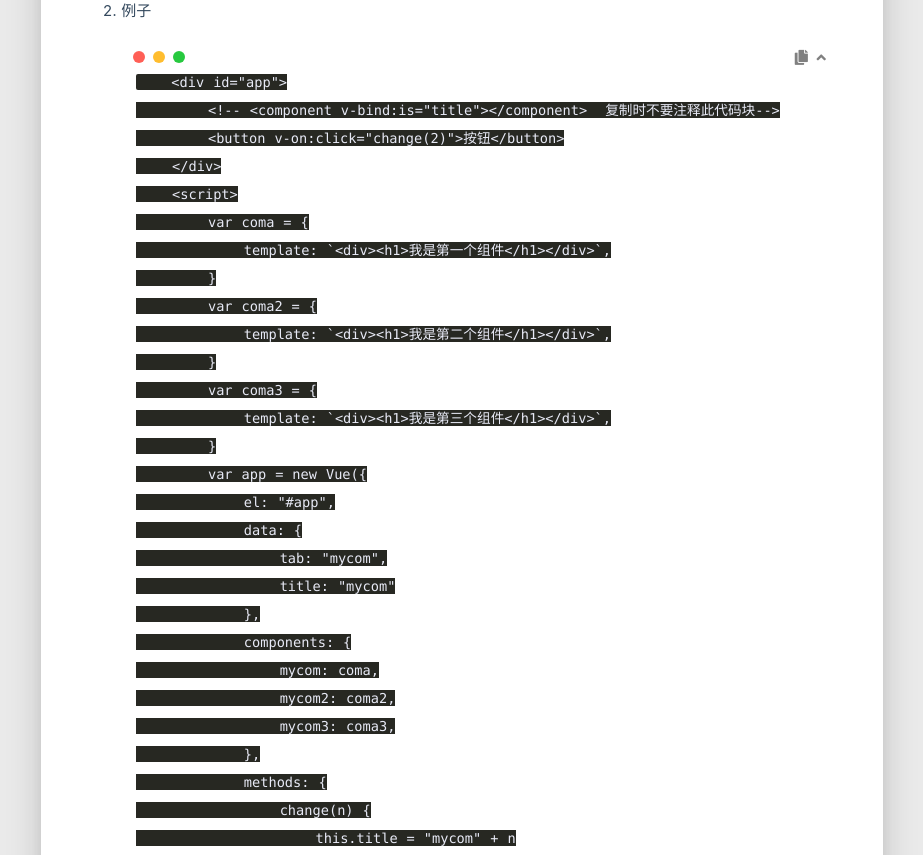
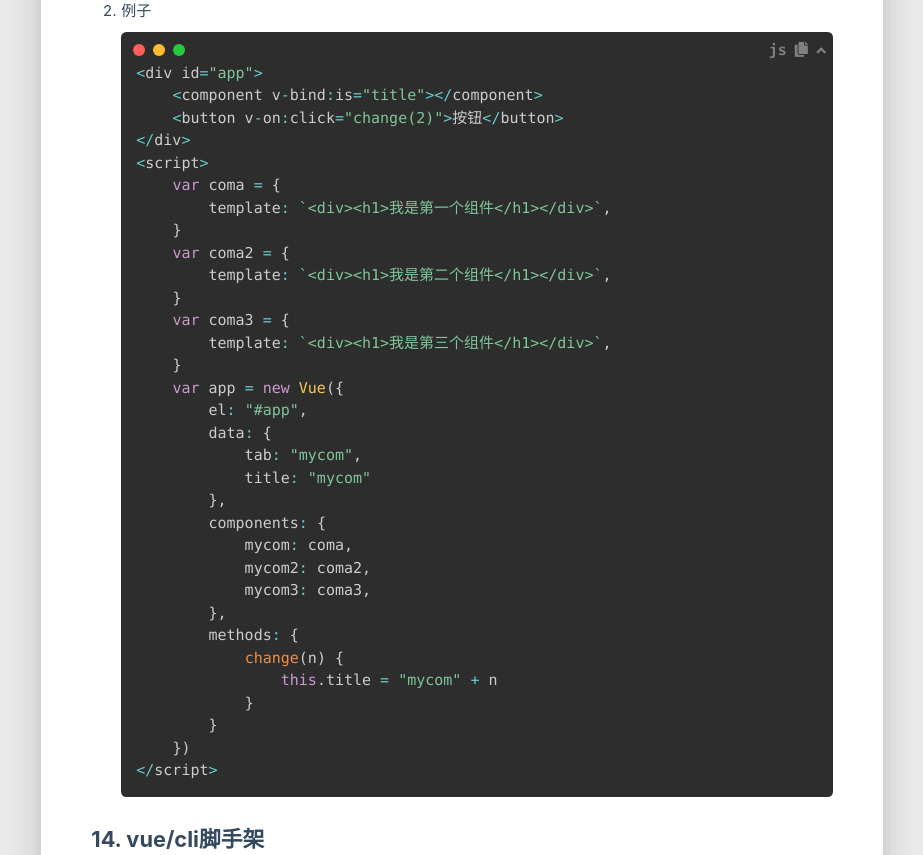
Before and after one commit to youyo-Git/youyo-Git.github.io, a plain HTML site: page 2021/07/04/Vue学习笔记/index.html in a window 1280 px wide. Shown: the part 10373-11228 px from the top of the page, without its empty margins (34-957 px from the left). Drawn offline with Linux system fonts and the light colour scheme; some packages are replaced by stand-ins of ours; no server answers; a script that the page names is missing.

Commit message:
Site updated: 2021-07-11 23:40:41

```diff
--- a/2021/07/04/Vue学习笔记/index.html
+++ b/2021/07/04/Vue学习笔记/index.html
@@ -848,40 +848,38 @@
 </ol>
 <h4 id="13-动态组件"><a href="#13-动态组件" class="headerlink" title="13. 动态组件"></a>13. 动态组件</h4><ol>
 <li><code>&lt;component v-bind:is=&quot;组件名&quot;&gt;&lt;/component&gt;</code></li>
-<li>例子<pre><code class="html">    &lt;div id=&quot;app&quot;&gt;
-        &lt;!-- &lt;component v-bind:is=&quot;title&quot;&gt;&lt;/component&gt;  复制时不要注释此代码块--&gt;
-        &lt;button v-on:click=&quot;change(2)&quot;&gt;按钮&lt;/button&gt;
-    &lt;/div&gt;
-    &lt;script&gt;
-        var coma = &#123;
-            template: `&lt;div&gt;&lt;h1&gt;我是第一个组件&lt;/h1&gt;&lt;/div&gt;`,
-        &#125;
-        var coma2 = &#123;
-            template: `&lt;div&gt;&lt;h1&gt;我是第二个组件&lt;/h1&gt;&lt;/div&gt;`,
-        &#125;
-        var coma3 = &#123;
-            template: `&lt;div&gt;&lt;h1&gt;我是第三个组件&lt;/h1&gt;&lt;/div&gt;`,
-        &#125;
-        var app = new Vue(&#123;
-            el: &quot;#app&quot;,
-            data: &#123;
-                tab: &quot;mycom&quot;,
-                title: &quot;mycom&quot;
-            &#125;,
-            components: &#123;
-                mycom: coma,
-                mycom2: coma2,
-                mycom3: coma3,
-            &#125;,
-            methods: &#123;
-                change(n) &#123;
-                    this.title = &quot;mycom&quot; + n
-                &#125;
-            &#125;
-        &#125;)
-    &lt;/script&gt;
-</code></pre>
-</li>
+<li>例子<pre class="line-numbers language-js" data-language="js"><code class="language-js"><span class="token operator">&lt;</span>div id<span class="token operator">=</span><span class="token string">"app"</span><span class="token operator">></span>
+    <span class="token operator">&lt;</span>component v<span class="token operator">-</span>bind<span class="token operator">:</span>is<span class="token operator">=</span><span class="token string">"title"</span><span class="token operator">></span><span class="token operator">&lt;</span><span class="token operator">/</span>component<span class="token operator">></span>
+    <span class="token operator">&lt;</span>button v<span class="token operator">-</span>on<span class="token operator">:</span>click<span class="token operator">=</span><span class="token string">"change(2)"</span><span class="token operator">></span>按钮<span class="token operator">&lt;</span><span class="token operator">/</span>button<span class="token operator">></span>
+<span class="token operator">&lt;</span><span class="token operator">/</span>div<span class="token operator">></span>
+<span class="token operator">&lt;</span>script<span class="token operator">></span>
+    <span class="token keyword">var</span> coma <span class="token operator">=</span> <span class="token punctuation">&#123;</span>
+        template<span class="token operator">:</span> <span class="token template-string"><span class="token template-punctuation string">`</span><span class="token string">&lt;div>&lt;h1>我是第一个组件&lt;/h1>&lt;/div></span><span class="token template-punctuation string">`</span></span><span class="token punctuation">,</span>
+    <span class="token punctuation">&#125;</span>
+    <span class="token keyword">var</span> coma2 <span class="token operator">=</span> <span class="token punctuation">&#123;</span>
+        template<span class="token operator">:</span> <span class="token template-string"><span class="token template-punctuation string">`</span><span class="token string">&lt;div>&lt;h1>我是第二个组件&lt;/h1>&lt;/div></span><span class="token template-punctuation string">`</span></span><span class="token punctuation">,</span>
+    <span class="token punctuation">&#125;</span>
+    <span class="token keyword">var</span> coma3 <span class="token operator">=</span> <span class="token punctuation">&#123;</span>
+        template<span class="token operator">:</span> <span class="token template-string"><span class="token template-punctuation string">`</span><span class="token string">&lt;div>&lt;h1>我是第三个组件&lt;/h1>&lt;/div></span><span class="token template-punctuation string">`</span></span><span class="token punctuation">,</span>
+    <span class="token punctuation">&#125;</span>
+    <span class="token keyword">var</span> app <span class="token operator">=</span> <span class="token keyword">new</span> <span class="token class-name">Vue</span><span class="token punctuation">(</span><span class="token punctuation">&#123;</span>
+        el<span class="token operator">:</span> <span class="token string">"#app"</span><span class="token punctuation">,</span>
+        data<span class="token operator">:</span> <span class="token punctuation">&#123;</span>
+            tab<span class="token operator">:</span> <span class="token string">"mycom"</span><span class="token punctuation">,</span>
+            title<span class="token operator">:</span> <span class="token string">"mycom"</span>
+        <span class="token punctuation">&#125;</span><span class="token punctuation">,</span>
+        components<span class="token operator">:</span> <span class="token punctuation">&#123;</span>
+            mycom<span class="token operator">:</span> coma<span class="token punctuation">,</span>
+            mycom2<span class="token operator">:</span> coma2<span class="token punctuation">,</span>
+            mycom3<span class="token operator">:</span> coma3<span class="token punctuation">,</span>
+        <span class="token punctuation">&#125;</span><span class="token punctuation">,</span>
+        methods<span class="token operator">:</span> <span class="token punctuation">&#123;</span>
+            <span class="token function">change</span><span class="token punctuation">(</span><span class="token parameter">n</span><span class="token punctuation">)</span> <span class="token punctuation">&#123;</span>
+                <span class="token keyword">this</span><span class="token punctuation">.</span>title <span class="token operator">=</span> <span class="token string">"mycom"</span> <span class="token operator">+</span> n
+            <span class="token punctuation">&#125;</span>
+        <span class="token punctuation">&#125;</span>
+    <span class="token punctuation">&#125;</span><span class="token punctuation">)</span>
+<span class="token operator">&lt;</span><span class="token operator">/</span>script<span class="token operator">></span><span aria-hidden="true" class="line-numbers-rows"><span></span><span></span><span></span><span></span><span></span><span></span><span></span><span></span><span></span><span></span><span></span><span></span><span></span><span></span><span></span><span></span><span></span><span></span><span></span><span></span><span></span><span></span><span></span><span></span><span></span><span></span><span></span><span></span><span></span><span></span><span></span><span></span></span></code></pre></li>
 </ol>
 <h4 id="14-vue-cli脚手架"><a href="#14-vue-cli脚手架" class="headerlink" title="14. vue/cli脚手架"></a>14. vue/cli脚手架</h4>
 
```
Also changed, not shown: search.xml (+1 -1 lines).
